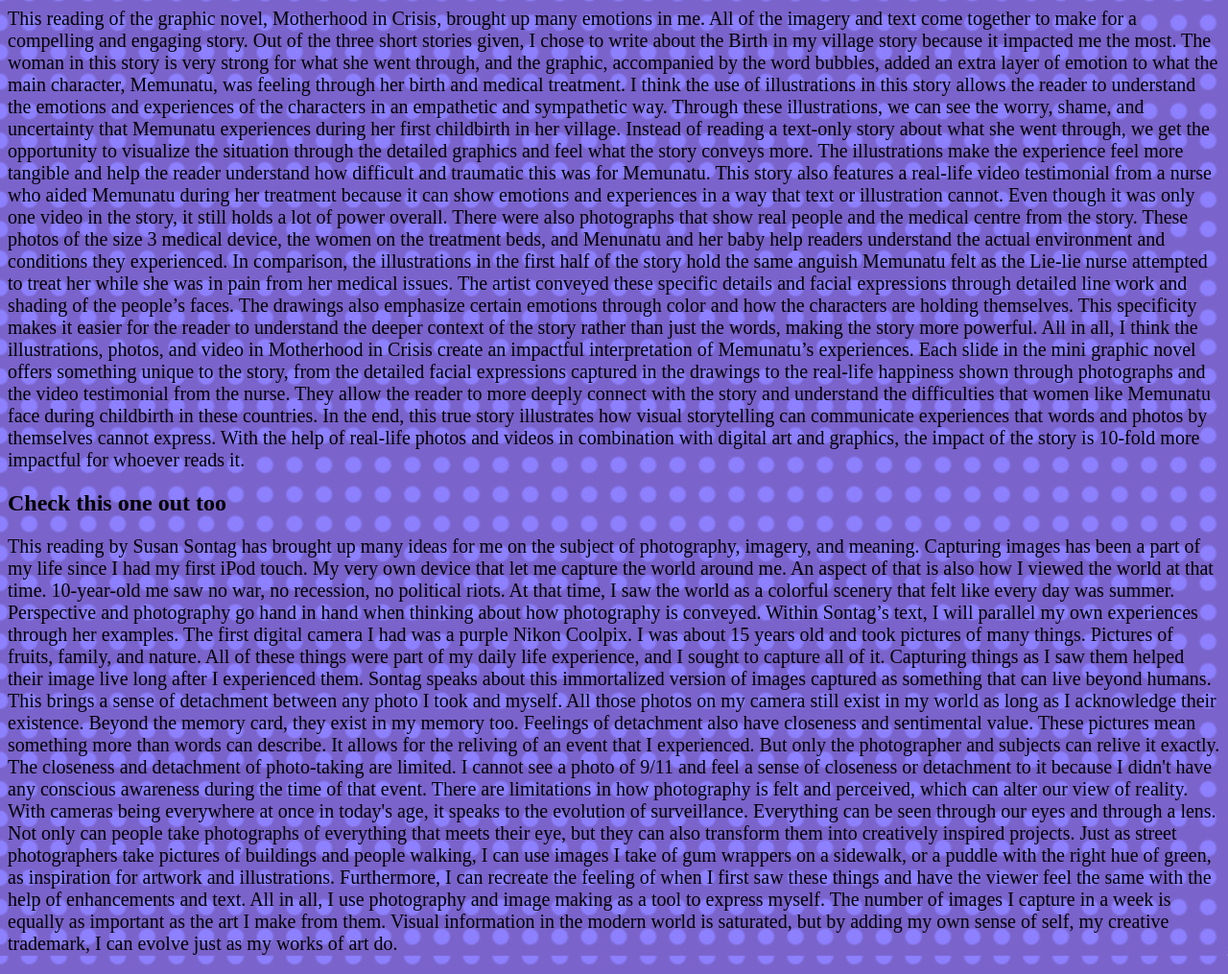
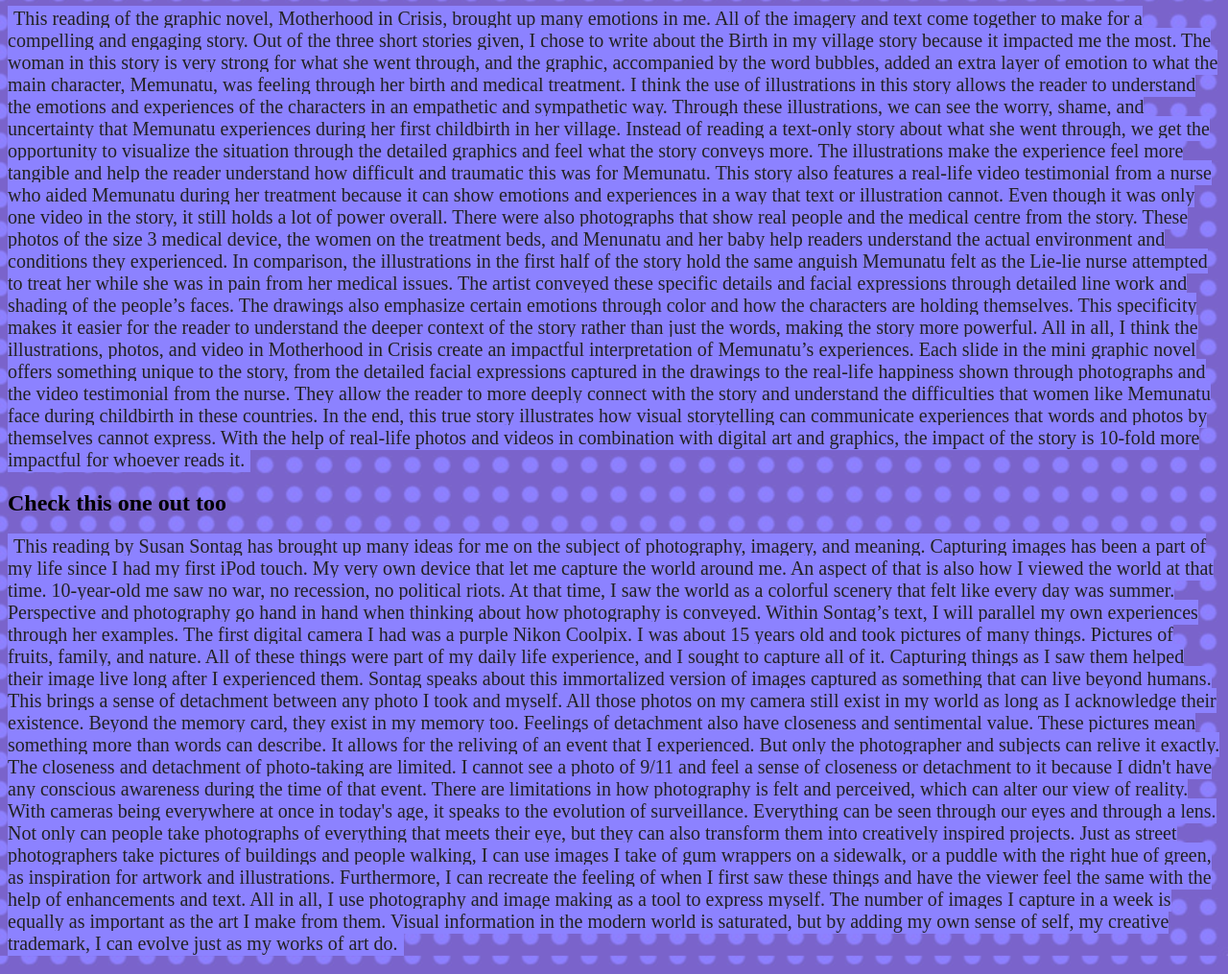
Before and after one commit to Kepaanya/MEDPL150, a plain HTML site: page reading response.html in a window 1280 px wide. Shown: the part 284-1299 px from the top of the page at 96% size. Drawn offline with Linux system fonts and the light colour scheme.

Commit message:
Enhance reading response with styled text spans
Updated the reading response HTML to include styled spans for better visual presentation of the text.

```diff
--- a/reading response.html
+++ b/reading response.html
@@ -23,17 +23,21 @@
 <body>
 			<img src="chicken.png" alt="cute" style="width:180px;height:200px;">
             <h1>Check out my reading response</h1>
-			<p style="font-size: 20px;" "color: white;"> This reading of the graphic novel, Motherhood in Crisis, brought up many emotions in me. All of the imagery and text come together to make for a compelling and engaging story. Out of the three short stories given, I chose to write about the Birth in my village story because it impacted me the most. The woman in this story is very strong for what she went through, and the graphic, accompanied by the word bubbles, added an extra layer of emotion to what the main character, Memunatu, was feeling through her birth and medical treatment.
+			<p style="font-size: 20px;" "color: white;"><span style="background-color: #8c82ff; color: #222222; padding: 2px 6px;"> This reading of the graphic novel, Motherhood in Crisis, brought up many emotions in me. All of the imagery and text come together to make for a compelling and engaging story. Out of the three short stories given, I chose to write about the Birth in my village story because it impacted me the most. The woman in this story is very strong for what she went through, and the graphic, accompanied by the word bubbles, added an extra layer of emotion to what the main character, Memunatu, was feeling through her birth and medical treatment.
 I think the use of illustrations in this story allows the reader to understand the emotions and experiences of the characters in an empathetic and sympathetic way. Through these illustrations, we can see the worry, shame, and uncertainty that Memunatu experiences during her first childbirth in her village. Instead of reading a text-only story about what she went through, we get the opportunity to visualize the situation through the detailed graphics and feel what the story conveys more. The illustrations make the experience feel more tangible and help the reader understand how difficult and traumatic this was for Memunatu.
 This story also features a real-life video testimonial from a nurse who aided Memunatu during her treatment because it can show emotions and experiences in a way that text or illustration cannot. Even though it was only one video in the story, it still holds a lot of power overall. There were also photographs that show real people and the medical centre from the story.  These photos of the size 3 medical device, the women on the treatment beds, and Menunatu and her baby help readers understand the actual environment and conditions they experienced. In comparison, the illustrations in the first half of the story hold the same anguish Memunatu felt as the Lie-lie nurse attempted to treat her while she was in pain from her medical issues. The artist conveyed these specific details and facial expressions through detailed line work and shading of the people’s faces. The drawings also emphasize certain emotions through color and how the characters are holding themselves. This specificity makes it easier for the reader to understand the deeper context of the story rather than just the words, making the story more powerful.
 All in all, I think the illustrations, photos, and video in Motherhood in Crisis create an impactful interpretation of Memunatu’s experiences. Each slide in the mini graphic novel offers something unique to the story, from the detailed facial expressions captured in the drawings to the real-life happiness shown through photographs and the video testimonial from the nurse. They allow the reader to more deeply connect with the story and understand the difficulties that women like Memunatu face during childbirth in these countries. In the end, this true story illustrates how visual storytelling can communicate experiences that words and photos by themselves cannot express. With the help of real-life photos and videos in combination with digital art and graphics, the impact of the story is 10-fold more impactful for whoever reads it.
-</p>
+			</span>
+
+			</p>
 
 <h2>Check this one out too</h2>
-<p style="font-size: 20px;" "color: blue;">This reading by Susan Sontag has brought up many ideas for me on the subject of photography, imagery, and meaning. Capturing images has been a part of my life since I had my first iPod touch. My very own device that let me capture the world around me. An aspect of that is also how I viewed the world at that time. 10-year-old me saw no war, no recession, no political riots. At that time, I saw the world as a colorful scenery that felt like every day was summer. Perspective and photography go hand in hand when thinking about how photography is conveyed. Within Sontag’s text, I will parallel my own experiences through her examples.
+<p style="font-size: 20px;" "color: blue;"><span style="background-color: #8c82ff; color: #222222; padding: 2px 6px;">This reading by Susan Sontag has brought up many ideas for me on the subject of photography, imagery, and meaning. Capturing images has been a part of my life since I had my first iPod touch. My very own device that let me capture the world around me. An aspect of that is also how I viewed the world at that time. 10-year-old me saw no war, no recession, no political riots. At that time, I saw the world as a colorful scenery that felt like every day was summer. Perspective and photography go hand in hand when thinking about how photography is conveyed. Within Sontag’s text, I will parallel my own experiences through her examples.
 The first digital camera I had was a purple Nikon Coolpix. I was about 15 years old and took pictures of many things. Pictures of fruits, family, and nature. All of these things were part of my daily life experience, and I sought to capture all of it. Capturing things as I saw them helped their image live long after I experienced them. Sontag speaks about this immortalized version of images captured as something that can live beyond humans. This brings a sense of detachment between any photo I took and myself. All those photos on my camera still exist in my world as long as I acknowledge their existence. Beyond the memory card, they exist in my memory too. Feelings of detachment also have closeness and sentimental value. These pictures mean something more than words can describe. It allows for the reliving of an event that I experienced. But only the photographer and subjects can relive it exactly. The closeness and detachment of photo-taking are limited. I cannot see a photo of 9/11 and feel a sense of closeness or detachment to it because I didn't have any conscious awareness during the time of that event. There are limitations in how photography is felt and perceived, which can alter our view of reality.
 With cameras being everywhere at once in today's age, it speaks to the evolution of surveillance. Everything can be seen through our eyes and through a lens. Not only can people take photographs of everything that meets their eye, but they can also transform them into creatively inspired projects. Just as street photographers take pictures of buildings and people walking, I can use images I take of gum wrappers on a sidewalk, or a puddle with the right hue of green, as inspiration for artwork and illustrations. Furthermore, I can recreate the feeling of when I first saw these things and have the viewer feel the same with the help of enhancements and text.
 All in all, I use photography and image making as a tool to express myself. The number of images I capture in a week is equally as important as the art I make from them. Visual information in the modern world is saturated, but by adding my own sense of self, my creative trademark, I can evolve just as my works of art do.
+</span>
+
 </p>
 
 </body>
```
